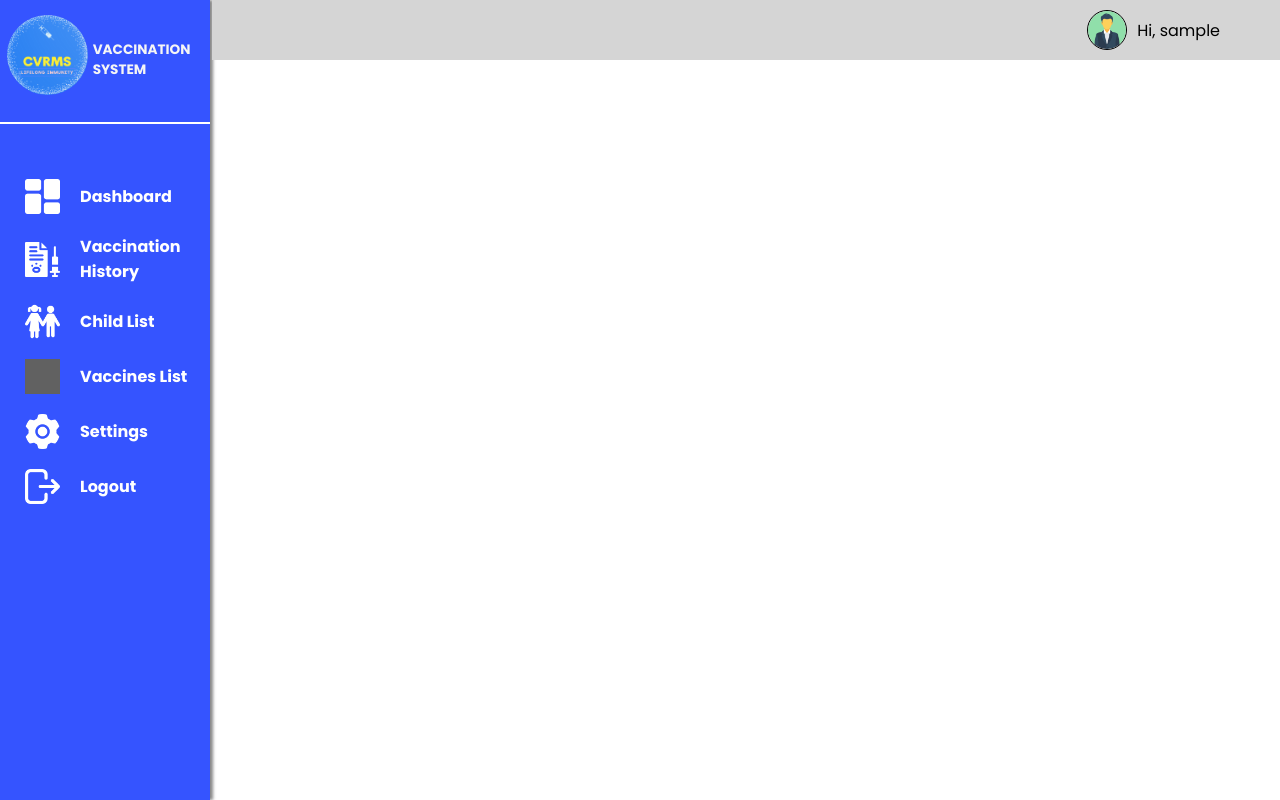
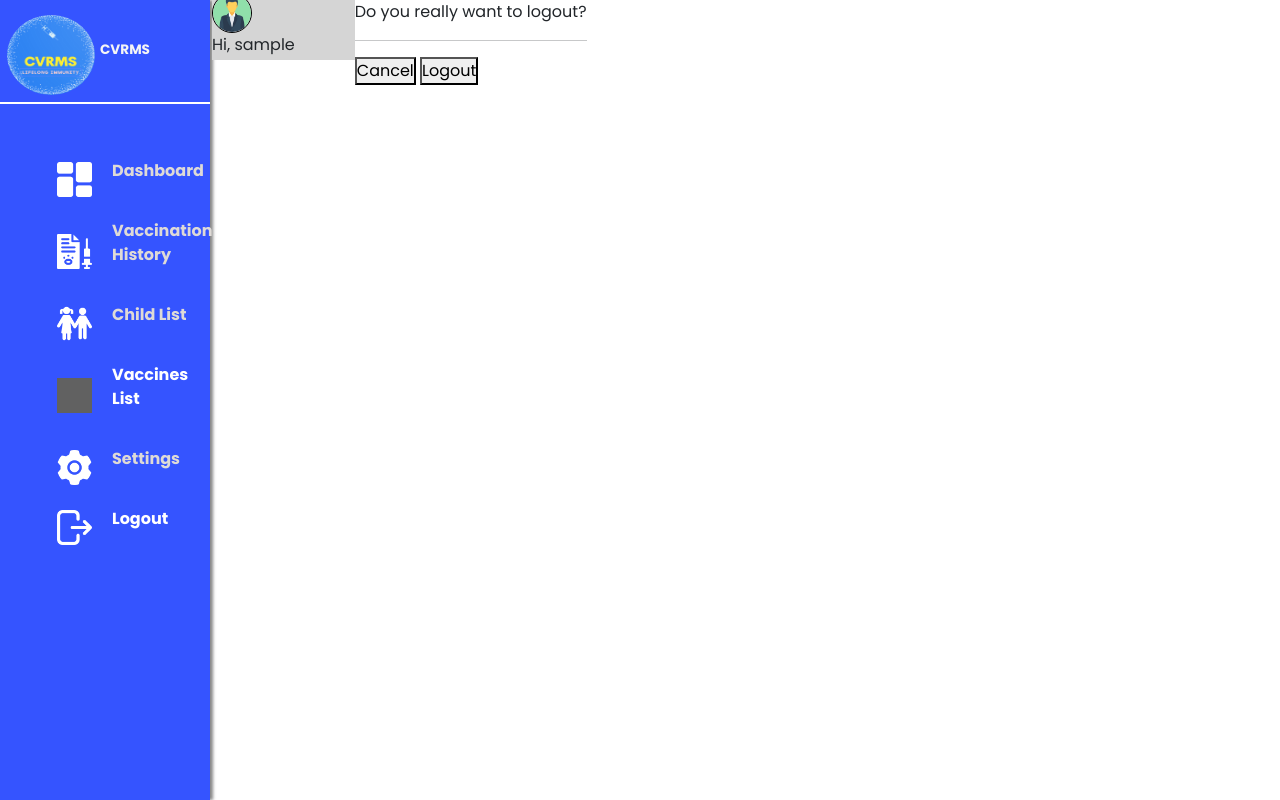
Before and after one commit to MeSabin/Child-Vaccination-System, a PHP site: page /Child-Vaccination-System/Dashboard.php in a window 1280 px wide. Run offline with PHP 8.4, Linux system fonts and the light colour scheme; the visitor is signed in with stand-in values (Sample User, id 1); grey boxes are pictures that could not be loaded.

Commit message:
modal for logout wass added

```diff
--- a/Dashboard.php
+++ b/Dashboard.php
@@ -14,15 +14,17 @@ if(!isset($_SESSION['back'])){
     <meta charset="UTF-8">
     <meta name="viewport" content="width=device-width, initial-scale=1.0">
     <link rel="stylesheet" href="Styles/dash.css">
-
+    <link rel="stylesheet" href="Styles/dashUserProfile.css">
+    <link href="https://cdn.jsdelivr.net/npm/bootstrap@5.3.2/dist/css/bootstrap.min.css" rel="stylesheet" integrity="sha384-T3c6CoIi6uLrA9TneNEoa7RxnatzjcDSCmG1MXxSR1GAsXEV/Dwwykc2MPK8M2HN" crossorigin="anonymous">
 </head>
 <body>
+
     <div class="side-navbar">
          <div class="firstnav">
 
            <div class="logo">
             <img src="images/Logo.png" alt="Image not found.." class="logo-img">
-            <p>VACCINATION SYSTEM</p>
+            <p>CVRMS</p>
            </div>
 
          </div>
@@ -33,15 +35,44 @@ if(!isset($_SESSION['back'])){
           <li><img src="images/child.png" alt="Not found"><p>Child List</p></li>
           <a href="VaccineTable.php"><li><img src="images/vaccine.png" alt="Not found"><p>Vaccines List</p></li></a>
           <li><img src="images/setting.png" alt="Not found"><p>Settings</p></li>
-          <a href="Logout.php"><li><img src="images/logout.png" alt="Not found"><p>Logout</p></li></a>
+          <a href=""><li><img src="images/logout.png" alt="Not found" ><p>Logout</p></li></a>
          </ul>
          </div>
         </div>
+       <div class="topbar">
         <div class="sessionUsername">
           <div class="profile">
             <img src="./images/DoctorProfile.png" alt="Image not found..">
+            <p>Hi, <?php echo $_SESSION['back'];?></p>
+         </div>
+        </div>
+      </div>
+
+         <!-- Bootstrap code -->
+         <!-- <p>
+      <button class="btn btn-primary" type="button" data-bs-toggle="collapse" data-bs-target="#collapseWidthExample" aria-expanded="false" aria-controls="collapseWidthExample">
+        Toggle width collapse
+      </button>
+    </p>
+    <div style="min-height: 120px;">
+      <div class="collapse collapse-horizontal" id="collapseWidthExample">
+        <div class="card card-body" style="width: 300px;">
+          This is some placeholder content for a horizontal collapse. It's hidden by default and shown when triggered.
+        </div>
+      </div>
+    </div> -->
+        <div class="modalcontainer">
+        <div class="overlay"></div>
+        <div class="confirmLogout">
+          <p class="logoutmessage">Do you really want to logout?</p>
+          <hr class="line">
+          <div class="btn-logout">
+            <button class="cancelbutton">Cancel</button>
+            <a href="Logout.php"><button class="confirmbutton">Logout</button></a>
           </div>
-         <p>Hi, <?php echo $_SESSION['back'];?></p>
         </div>
+        </div>
+        <script src="https://cdn.jsdelivr.net/npm/bootstrap@5.3.2/dist/js/bootstrap.bundle.min.js" integrity="sha384-C6RzsynM9kWDrMNeT87bh95OGNyZPhcTNXj1NW7RuBCsyN/o0jlpcV8Qyq46cDfL" crossorigin="anonymous"></script>
+        <script src="JavaScript/logoutJs.js"></script>
       </body>
 </html>
```
